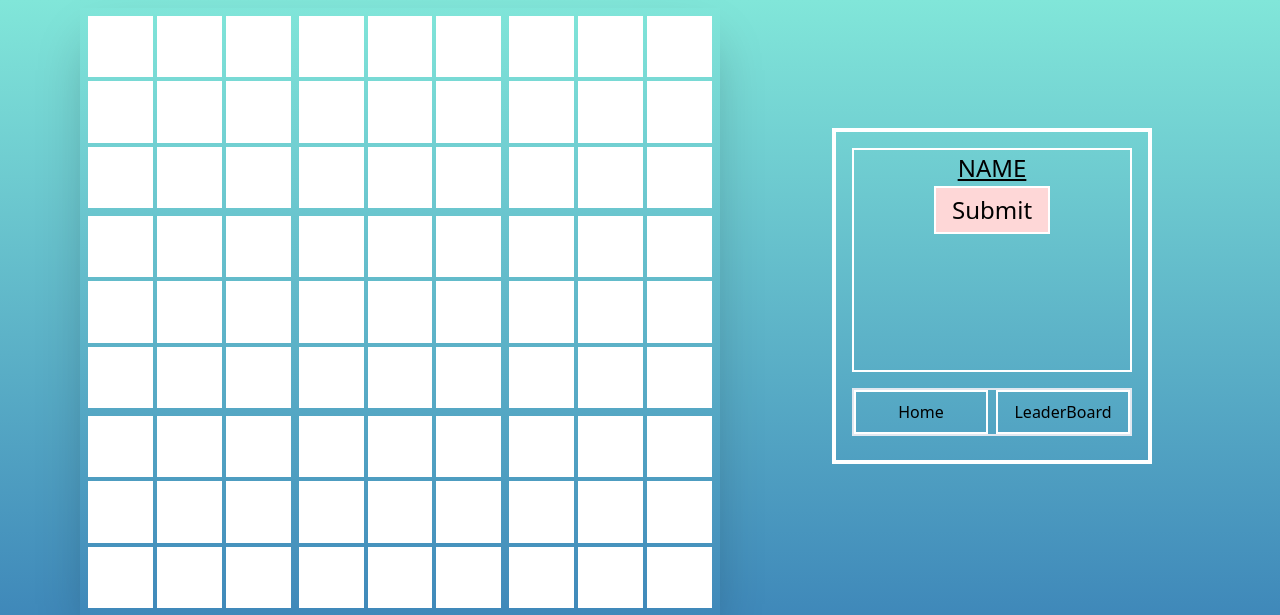
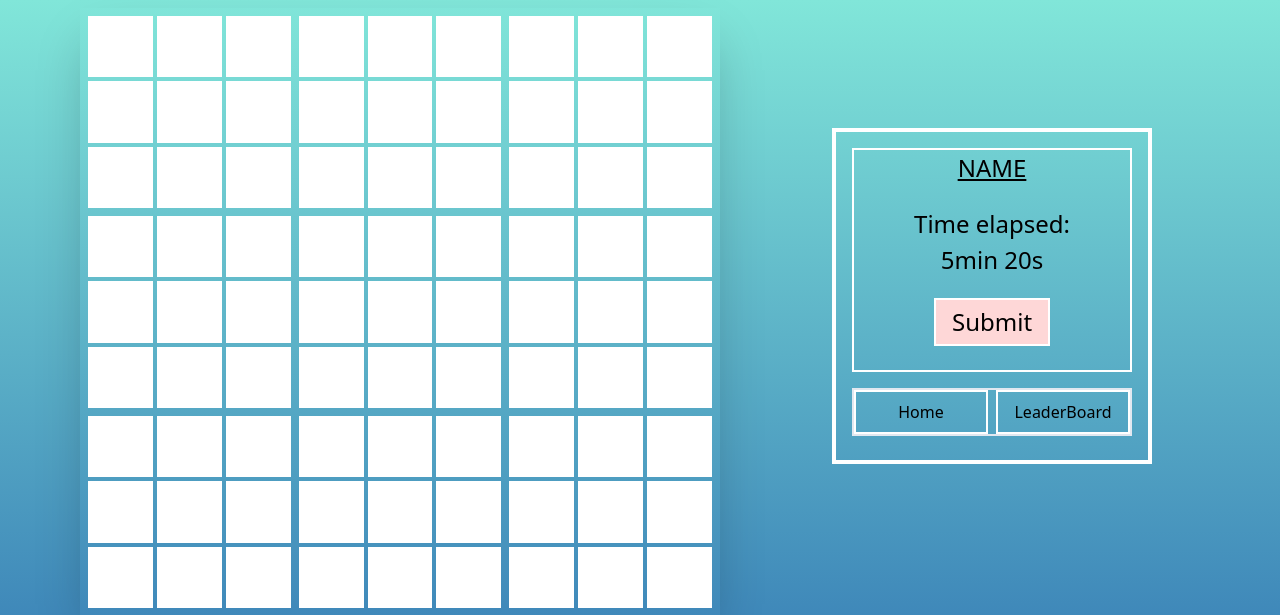
Before and after one commit to cs-gang/SudokuWebapp, a Django app: page /game in a window 1280 px wide. Shown: the top 615 px of the page. Run offline with Django 3.2, Linux system fonts and the light colour scheme; style sheets or scripts are compiled from the project's sources.

Commit message:
Made basic stats layout in game page

```diff
--- a/sudoku-django-project/mainapp/templates/mainapp/game.html
+++ b/sudoku-django-project/mainapp/templates/mainapp/game.html
@@ -111,7 +111,8 @@
         <div class="float-right border-white border-4 w-rem20 h-rem21 mr-32 mt-32">
             <div class="m-4 border-white border-2 h-56">
                 <h5 class="text-2xl text-center underline">NAME</h5>
-                <button class="relative py-1 px-4 mx-20 text-2xl border-white bg-red-200 border-2 focus:outline-none">Submit</button>
+                <h5 class="text-2xl text-center mt-5">Time elapsed: <br> 5min 20s</h5>
+                <button class="relative py-1 px-4 mx-20 mt-5 text-2xl border-white bg-red-200 border-2 focus:outline-none">Submit</button>
             </div>
 
             <div class="grid grid-cols-2 gap-2 m-4 mt-4 border-2">
```
